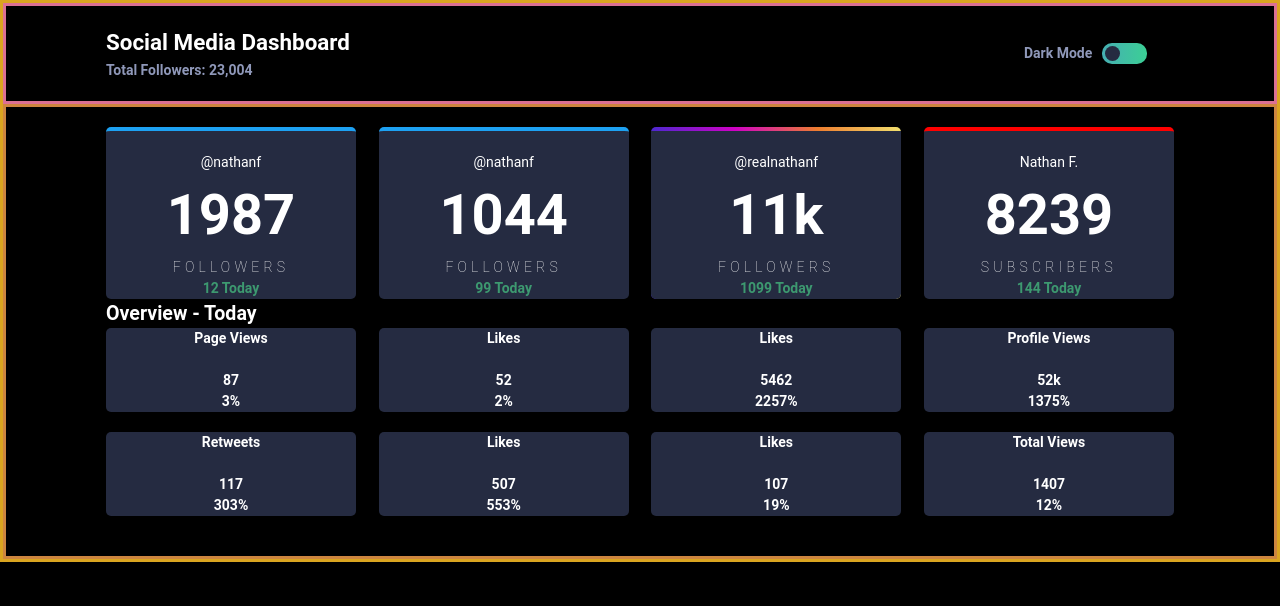
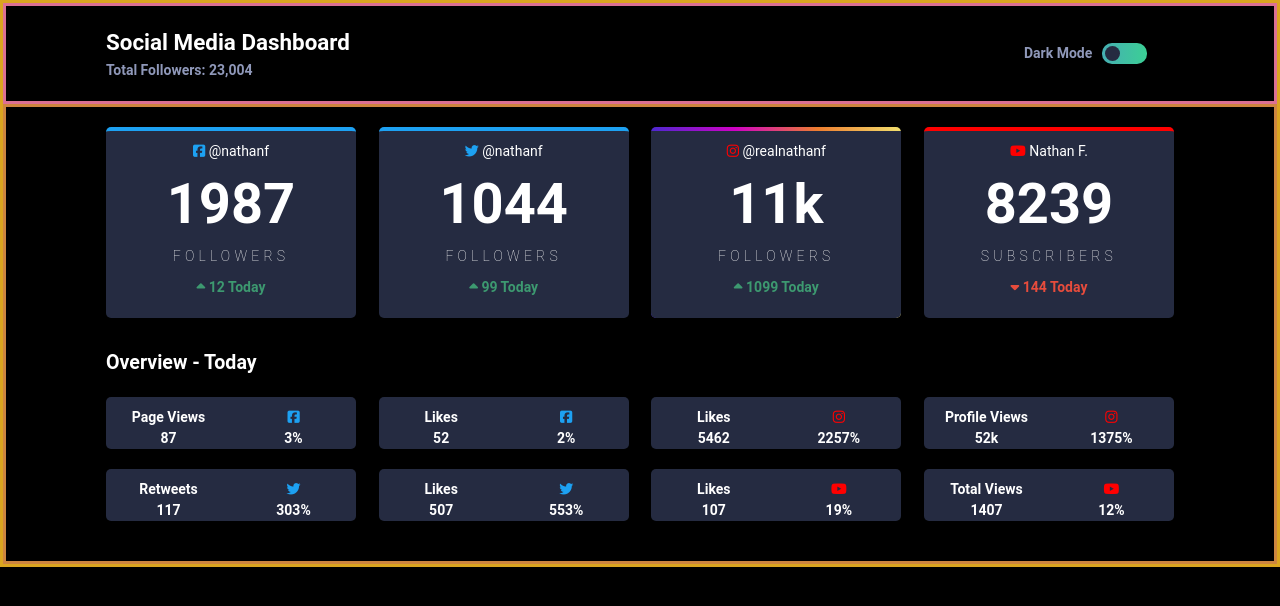
Before and after one commit to bharat-patodi/background-and-gradients-altcampus, a plain HTML site: page Ex3-assignment-level-2-EHaabf/index.html in a window 1280 px wide. Drawn offline with Linux system fonts and the light colour scheme.

Commit message:
Almost done

```diff
--- a/Ex3-assignment-level-2-EHaabf/assets/stylesheets/styles.css
+++ b/Ex3-assignment-level-2-EHaabf/assets/stylesheets/styles.css
@@ -94,11 +94,13 @@ main {
   color: white;
   text-align: center;
   width: 250px;
+  padding-top: 10px;
 }
 
 .all-square-cards {
   display: flex;
   justify-content: space-between;
+  margin-bottom: 30px;
 }
 
 .square-card .user-id {
@@ -117,10 +119,15 @@ main {
 
 .square-card .daily-growth {
   color: #3D9970;
+  margin: 10px 0;
+}
 
+.square-card .daily-growth.negative-growth {
+  color: #e74c3c;
 }
 
 .all-rectangle-cards {
+  margin-top: 20px;
 }
 
 .row-01, .row-02 {
@@ -130,7 +137,12 @@ main {
 }
 
 .rectangle-card {
-
+  display: flex;
+  flex-wrap: wrap;
+}
+/* This is a nice try here. Try more of these nifty picks */
+.rectangle-card > *:not(img) {
+  flex-basis: 50%;
 }
 
 .card-01 {
@@ -151,6 +163,8 @@ main {
   background-color: #252B41;
   border-bottom-left-radius: 5px;
   border-bottom-right-radius: 5px;
+  padding-top: 10px;
+  padding-bottom: 10px;
 }
 
 .card-04 {
@@ -172,3 +186,27 @@ main {
 .card-08 {
 
 }
+
+
+/* Font Awesome */
+
+.fa-facebook-square {
+  color: #1DA1F2;
+}
+
+.fa-twitter {
+  color: #1DA1F2;
+}
+
+.fa-instagram {
+  /* color: linear-gradient(to right, #4D28D0, #CF01C5, #ED7D2F, #F2E06E); */
+  color: red;
+}
+
+.fa-youtube {
+  color: red;
+}
+
+.fa-caret-up {
+
+}
--- a/Ex3-assignment-level-2-EHaabf/index.html
+++ b/Ex3-assignment-level-2-EHaabf/index.html
@@ -4,6 +4,7 @@
     <meta charset="UTF-8">
     <meta name="viewport" content="width=device-width, initial-scale=1.0">
     <link rel="stylesheet" href="assets/stylesheets/styles.css">
+    <script src="https://kit.fontawesome.com/43da756c39.js" crossorigin="anonymous"></script>
     <title>Background and Gradients</title>
 </head>
 <body>
@@ -24,61 +25,58 @@
 
         <section class="all-square-cards">
             <div class="card square-card card-01">
-                <img src="" alt="" class="icon">
-                <p class="user-id">@nathanf</p>
+                <p class="user-id"><i class="fab fa-facebook-square"></i> @nathanf</p>
                 <p class="count">1987</p>
                 <p class="count-unit">Followers</p>
-                <p class="daily-growth">12 Today</p>
+                <p class="daily-growth"><i class="fas fa-caret-up"></i> 12 Today</p>
             </div>
             <div class="card square-card card-02">
-                <img src="" alt="" class="icon">
-                <p class="user-id">@nathanf</p>
+                <p class="user-id"><i class="fab fa-twitter"></i> @nathanf</p>
                 <p class="count">1044</p>
                 <p class="count-unit">Followers</p>
-                <p class="daily-growth">99 Today</p>
+                <p class="daily-growth"><i class="fas fa-caret-up"></i> 99 Today</p>
             </div>
             <div class="card square-card card-03">
                 <div class="gradient-border">
-                    <img src="" alt="" class="icon">
-                    <p class="user-id">@realnathanf</p>
+                    <p class="user-id"><i class="fab fa-instagram"></i> @realnathanf</p>
                     <p class="count">11k</p>
                     <p class="count-unit">Followers</p>
-                    <p class="daily-growth">1099 Today</p>
+                    <p class="daily-growth"><i class="fas fa-caret-up"></i> 1099 Today</p>
                 </div>
             </div>
             <div class="card square-card card-04">
-                <img src="" alt="" class="icon">
-                <p class="user-id">Nathan F.</p>
+                <p class="user-id"><i class="fab fa-youtube"></i> Nathan F.</p>
                 <p class="count">8239</p>
                 <p class="count-unit">Subscribers</p>
-                <p class="daily-growth">144 Today</p>
+                <p class="daily-growth negative-growth"><i class="fas fa-caret-down"></i> 144 Today</p>
             </div>
         </section>
+
         <h2>Overview - Today</h2>
 
         <section class="all-rectangle-cards">
             <div class="row-01">
                 <div class="card rectangle-card card-05">
                     <p class="count-unit">Page Views</p>
-                    <img src="" alt="">
+                    <p><i class="fab fa-facebook-square"></i></p>
                     <p class="count">87</p>
                     <p class="daily-growth">3%</p>
                 </div>
                 <div class="card rectangle-card card-06">
                     <p class="count-unit">Likes</p>
-                    <img src="" alt="">
+                    <p><i class="fab fa-facebook-square"></i></p>
                     <p class="count">52</p>
                     <p class="daily-growth">2%</p>
                 </div>
                 <div class="card rectangle-card card-07">
                     <p class="count-unit">Likes</p>
-                    <img src="" alt="">
+                    <p><i class="fab fa-instagram"></i></p>
                     <p class="count">5462</p>
                     <p class="daily-growth">2257%</p>
                 </div>
                 <div class="card rectangle-card card-08">
                     <p class="count-unit">Profile Views</p>
-                    <img src="" alt="">
+                    <p><i class="fab fa-instagram"></i></p>
                     <p class="count">52k</p>
                     <p class="daily-growth">1375%</p>
                 </div>
@@ -86,25 +84,25 @@
             <div class="row-02">
                 <div class="card rectangle-card card-09">
                     <p class="count-unit">Retweets</p>
-                    <img src="" alt="">
+                    <p><i class="fab fa-twitter"></i></p>
                     <p class="count">117</p>
                     <p class="daily-growth">303%</p>
                 </div>
                 <div class="card rectangle-card card-10">
                     <p class="count-unit">Likes</p>
-                    <img src="" alt="">
+                    <p><i class="fab fa-twitter"></i></p>
                     <p class="count">507</p>
                     <p class="daily-growth">553%</p>
                 </div>
                 <div class="card rectangle-card card-11">
                     <p class="count-unit">Likes</p>
-                    <img src="" alt="">
+                    <p><i class="fab fa-youtube"></i></p>
                     <p class="count">107</p>
                     <p class="daily-growth">19%</p>
                 </div>
                 <div class="card rectangle-card card-12">
                     <p class="count-unit">Total Views</p>
-                    <img src="" alt="">
+                    <p><i class="fab fa-youtube"></i></p>
                     <p class="count">1407</p>
                     <p class="daily-growth">12%</p>
                 </div>
```
